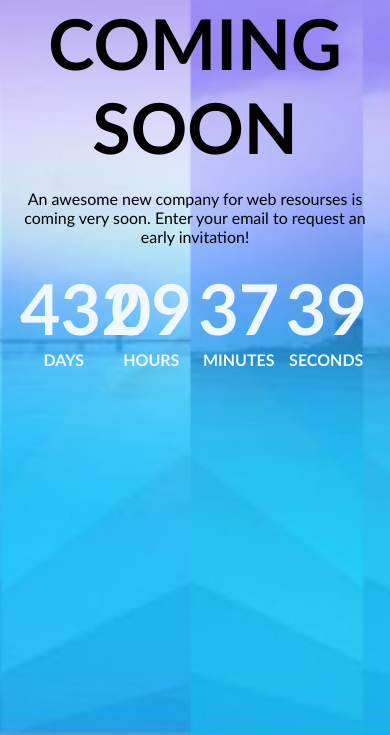
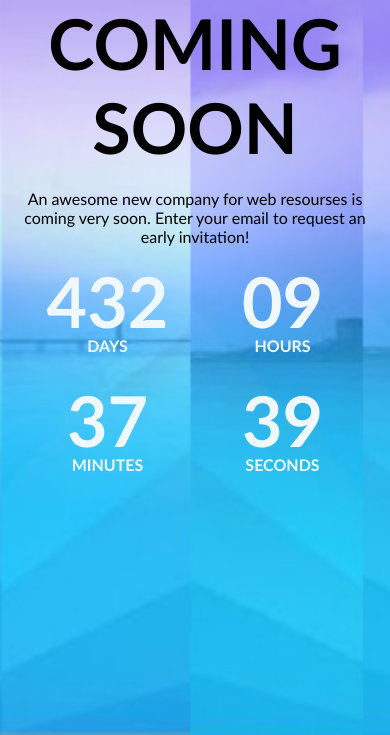
Before and after one commit to ZeyDy/comingSoon, a website: page index.html in a window 390 px wide. Shown: the part 109-844 px from the top of the page. Drawn offline with Linux system fonts and the light colour scheme.

Commit message:
mobile clock

```diff
--- a/css/components/clock.css
+++ b/css/components/clock.css
@@ -1,10 +1,12 @@
 .clock {
     display: flex;
+    flex-wrap: wrap;
     width: 100%;
     color: aliceblue;
     font-weight: bold;
     font-size: 16px;
     text-transform: uppercase;
+    gap: 30px 0;
 }
 
 .clock > .time {
@@ -16,4 +18,11 @@
 .clock > .time > .value {
     font-size: 70px;
     font-weight: bold;
+    line-height: 1em;
 }
+
+@media (max-width: 560px) {
+    .clock > .time {
+        width: 50%;
+    }
+}
```
